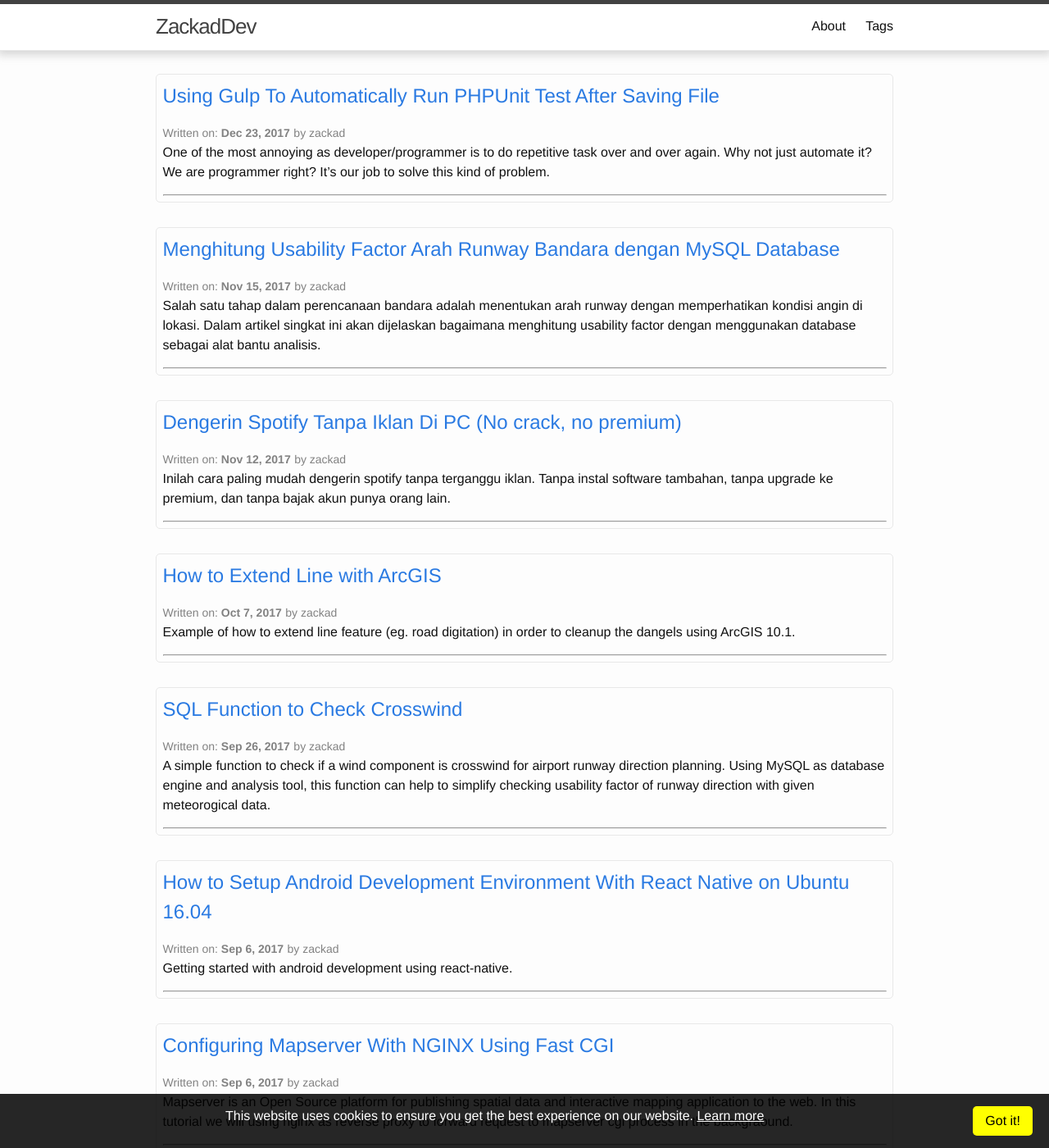
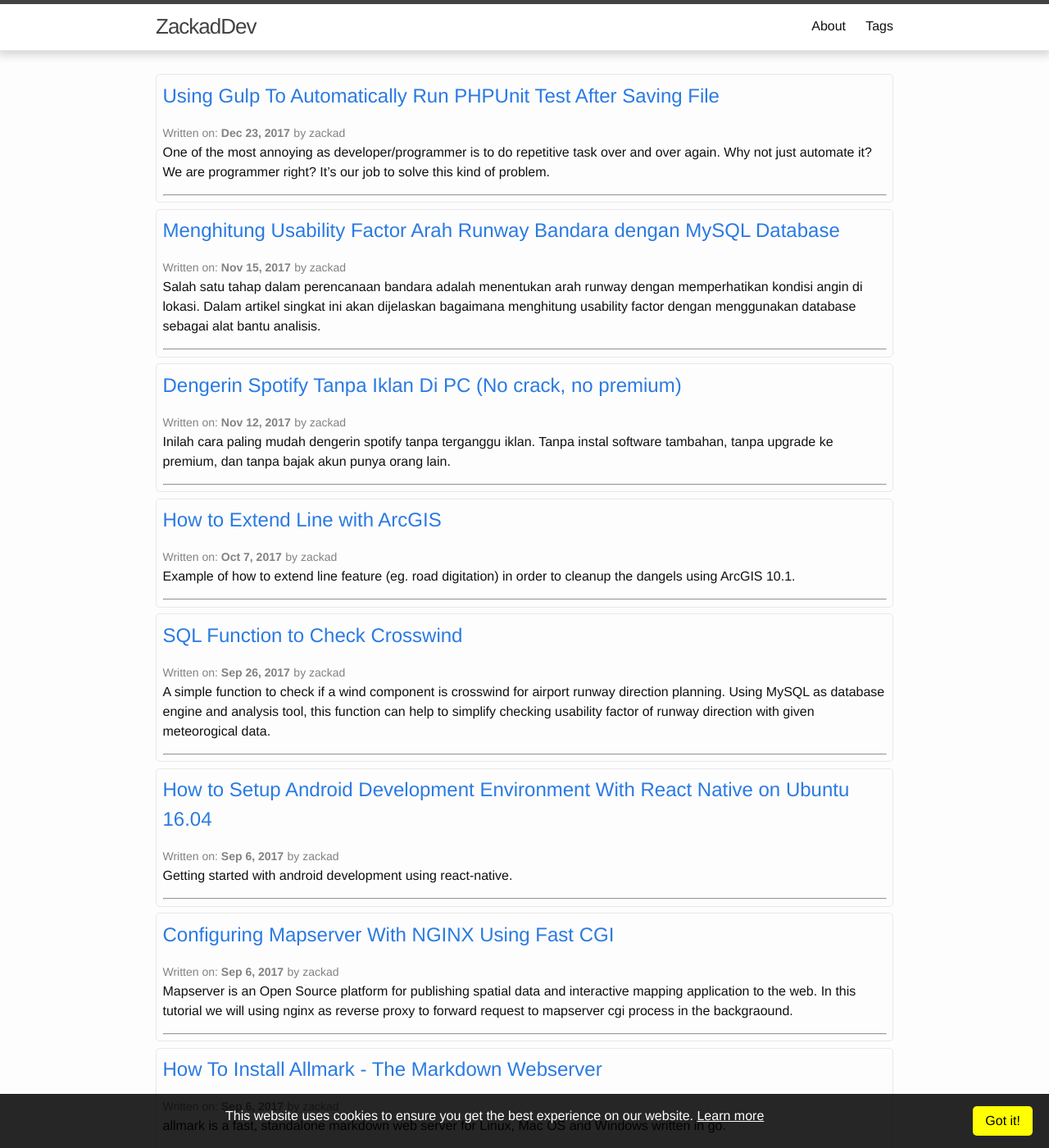
Before and after one commit to zackad/blog-src, a Jekyll site: the page built from index.md, in a window 1280 px wide and 1400 px high. Shown: the whole window at 82% size. Built offline with Jekyll 4.4.1, drawn with Linux system fonts in a browser that asks for light colours.

Commit message:
reduce margin-bottom of .post-item, #9

```diff
--- a/_sass/minima/_layout.scss
+++ b/_sass/minima/_layout.scss
@@ -184,7 +184,7 @@
   list-style: none;
 
   > li {
-    margin-bottom: $spacing-unit;
+    margin-bottom: $spacing-unit / 4;
   }
 
   .post-item {
```
